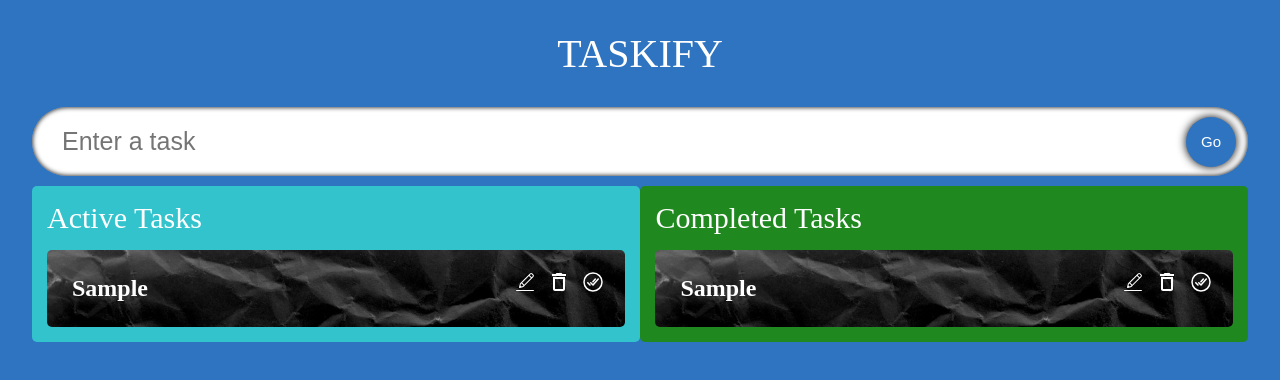
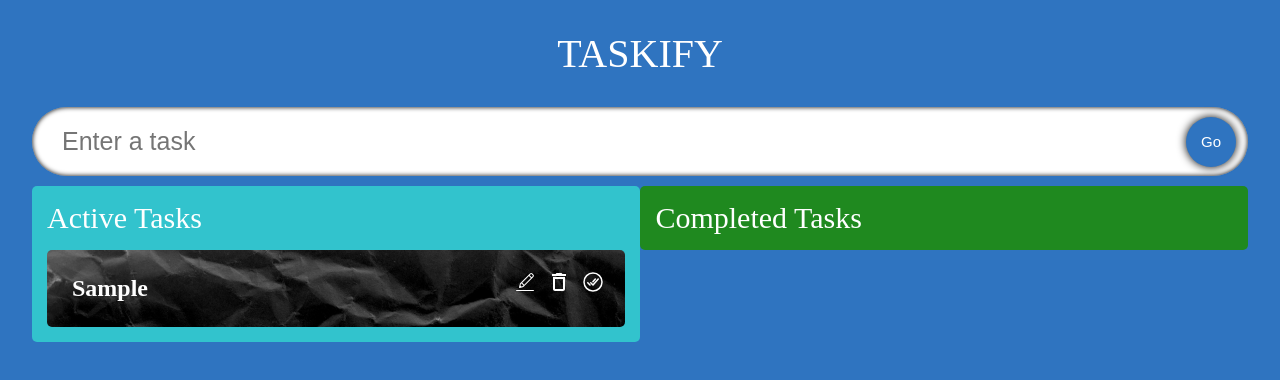
Before and after one commit to sailakshmy/typescriptToDoApp, a React (Create React App) app in the folder typescript-todo-app/: page / in a window 1280 px wide. Both pictures are taken after typing "Sample" into the empty fields and a click on the button "Go". Shown: the top 380 px of the page. Built offline with nearby package versions, Linux system fonts and the light colour scheme; a web font is replaced by a local one.

Commit message:
Commit-11:- Added drag and drop functionality for the items

```diff
--- a/typescript-todo-app/package.json
+++ b/typescript-todo-app/package.json
@@ -9,8 +9,10 @@
     "@types/jest": "^27.5.2",
     "@types/node": "^16.18.58",
     "@types/react": "^18.2.25",
+    "@types/react-beautiful-dnd": "^13.1.5",
     "@types/react-dom": "^18.2.11",
     "react": "^18.2.0",
+    "react-beautiful-dnd": "^13.1.1",
     "react-dom": "^18.2.0",
     "react-icons": "^4.11.0",
     "react-scripts": "^3.0.1",
--- a/typescript-todo-app/src/App.tsx
+++ b/typescript-todo-app/src/App.tsx
@@ -1,17 +1,19 @@
-import React,{FC, useState, FormEvent} from 'react';
+import React, { FC, useState, FormEvent } from 'react';
 import './App.css';
 import InputField from './components/InputField';
 import { Todo } from './types';
 import TodoList from './components/TodoList';
+import {DragDropContext, DropResult} from 'react-beautiful-dnd';
 
-const App:FC =() => {
+const App: FC = () => {
   const [todo, setTodo] = useState<string>("");
   // console.log("Todo:-", todo);
   const [todoList, setTodoList] = useState<Todo[]>([]);
+  const [completedTodoList, setCompletedTodoList] = useState<Todo[]>([]);
 
   const handleTodoToList = (e: FormEvent) => {
     e.preventDefault();
-    if(todo){
+    if (todo) {
       setTodoList([...todoList, {
         id: Date.now(),
         todo,
@@ -22,12 +24,39 @@ const App:FC =() => {
 
   }
   // console.log("TodoList:-", todoList);
+
+  const onDragEnd = (result:DropResult)=>{
+    const {source, destination} = result;
+    if(!destination|| (destination.droppableId === source.droppableId && destination.index === source.index) ) return;
+
+    let active = todoList;
+    let completed = completedTodoList;
+    let add = active[0];
+    if(source.droppableId === 'ActiveList'){
+      add = active[source.index];
+      active.splice(source.index,1);
+    } else if(source.droppableId === 'CompletedList'){
+      add = completed[source.index];
+      completed.splice(source.index,1);
+    }
+
+    if(destination.droppableId ==='ActiveList'){
+      active.splice(destination.index,0,add);
+    }else{
+      completed.splice(destination.index,0,add);
+    }
+    setCompletedTodoList(completed);
+    setTodoList(active);
+  }
   return (
-    <div className="App">
-      <span className="heading">Taskify</span>
-      <InputField todo={todo} setTodo={setTodo} handleTodoToList={handleTodoToList}/>
-      <TodoList todoList={todoList} setTodoList={setTodoList}/>
-    </div>
+    <DragDropContext onDragEnd={onDragEnd}>
+      <div className="App">
+        <span className="heading">Taskify</span>
+        <InputField todo={todo} setTodo={setTodo} handleTodoToList={handleTodoToList} />
+        <TodoList todoList={todoList} setTodoList={setTodoList} completedTodoList={completedTodoList} setCompletedTodoList={setCompletedTodoList} />
+      </div>
+    </DragDropContext>
+
   );
 }
 
--- a/typescript-todo-app/src/components/TodoCard.css
+++ b/typescript-todo-app/src/components/TodoCard.css
@@ -30,3 +30,7 @@
     margin-left: 10px;
     cursor: pointer;
 }
+
+.dragging {
+    box-shadow: 0 0 20px blue;
+}
--- a/typescript-todo-app/src/components/TodoCard.tsx
+++ b/typescript-todo-app/src/components/TodoCard.tsx
@@ -1,41 +1,50 @@
-import React,{FC, FormEvent, useEffect, useRef, useState} from 'react';
+import React, { FC, FormEvent, useEffect, useRef, useState } from 'react';
 import { TodoCardProps } from '../types';
-import {CiEdit} from 'react-icons/ci';
-import {MdDeleteOutline} from 'react-icons/md';
-import {IoCheckmarkDoneCircleOutline} from 'react-icons/io5';
+import { CiEdit } from 'react-icons/ci';
+import { MdDeleteOutline } from 'react-icons/md';
+import { IoCheckmarkDoneCircleOutline } from 'react-icons/io5';
 import './TodoCard.css';
+import { Draggable } from 'react-beautiful-dnd';
 
 
-const TodoCard:FC<TodoCardProps> = ({todo, todoList, setTodoList}) => {
+const TodoCard: FC<TodoCardProps> = ({ todo, todoList, setTodoList, index }) => {
   const [editState, setEditState] = useState<boolean>(false);
   const [editedTodo, setEditedTodo] = useState<string>(todo.todo);
   const editTodoFieldRef = useRef<HTMLInputElement>(null);
 
-  useEffect(()=>{
+  useEffect(() => {
     editTodoFieldRef.current?.focus();
-  },[editState])
+  }, [editState])
 
   const handleEdit = () => {
-    if(!editState && !todo.isDone) setEditState(!editState);
+    if (!editState && !todo.isDone) setEditState(!editState);
   }
-  const handleDelete = (id:number)=>{
-    setTodoList(todoList.filter(todo=>todo.id!==id))
+  const handleDelete = (id: number) => {
+    setTodoList(todoList.filter(todo => todo.id !== id))
   }
-  const handleDone = (id:number) =>{
-    setTodoList(todoList.map(todo=>todo.id===id?{...todo,isDone:!todo.isDone}:todo));
+  const handleDone = (id: number) => {
+    setTodoList(todoList.map(todo => todo.id === id ? { ...todo, isDone: !todo.isDone } : todo));
   }
-  const handleSubmit = (e:FormEvent, id:number)=>{
+  const handleSubmit = (e: FormEvent, id: number) => {
     e.preventDefault();
-    setTodoList(todoList.map(todo=>todo.id===id?{...todo,todo:editedTodo}:todo));
+    setTodoList(todoList.map(todo => todo.id === id ? { ...todo, todo: editedTodo } : todo));
     setEditState(false);
   }
   return (
-    <form className='todoList_Card' onSubmit={(e)=>handleSubmit(e,todo.id)}>
+    <Draggable draggableId={todo.id.toString()} index={index}>
+      {(provided, snapshot)=>(
+              <form
+                className={`todoList_Card ${snapshot.isDragging?'dragging':''}`}
+                onSubmit={(e) => handleSubmit(e, todo.id)}
+                {...provided.draggableProps}
+                {...provided.dragHandleProps}
+                ref={provided.innerRef}
+              >
               {
                 editState
                   ? <input
                     value={editedTodo}
-              onChange={(e)=> setEditedTodo(e.target.value)}
+                    onChange={(e) => setEditedTodo(e.target.value)}
                     className="todoList_Card--text"
                     ref={editTodoFieldRef}
                   />
@@ -45,16 +54,18 @@ const TodoCard:FC<TodoCardProps> = ({todo, todoList, setTodoList}) => {
               }
               <div>
                 <span className="icons" onClick={handleEdit}>
-            <CiEdit/>
+                  <CiEdit />
                 </span>
-        <span className="icons" onClick={()=>handleDelete(todo.id)}>
-            <MdDeleteOutline/>
+                <span className="icons" onClick={() => handleDelete(todo.id)}>
+                  <MdDeleteOutline />
                 </span>
-        <span className="icons" onClick={()=>handleDone(todo.id)}>
-            <IoCheckmarkDoneCircleOutline/>
+                <span className="icons" onClick={() => handleDone(todo.id)}>
+                  <IoCheckmarkDoneCircleOutline />
                 </span>
               </div>
             </form>
+      )}
+    </Draggable>
   )
 }
 
--- a/typescript-todo-app/src/components/TodoList.css
+++ b/typescript-todo-app/src/components/TodoList.css
@@ -23,6 +23,14 @@
     background-color: rgb(31, 137, 31);
 }
 
+.dragactive {
+    background-color: rgb(50,221,236);
+}
+
+.dragcompleted {
+    background-color: rgb(37, 160, 50);
+}
+
 @media (max-width: 700px){
     .container{
         width: 95%;
--- a/typescript-todo-app/src/components/TodoList.tsx
+++ b/typescript-todo-app/src/components/TodoList.tsx
@@ -1,27 +1,36 @@
 import React, { FC } from 'react';
 import './TodoList.css';
-import {TodoListProps} from '../types';
+import { TodoListProps } from '../types';
 import TodoCard from './TodoCard';
+import { Droppable } from 'react-beautiful-dnd';
 
 
-const TodoList:FC<TodoListProps> = ({todoList, setTodoList}) => {
+const TodoList: FC<TodoListProps> = ({ todoList, setTodoList, completedTodoList, setCompletedTodoList }) => {
   return (
-    // <div className='todoList'>
-    //
-    // </div>
     <div className="container">
-      <div className="todoList">
+      <Droppable droppableId='ActiveList'>
+        {(provided,snapshot) => (
+          <div className={`todoList ${snapshot.isDraggingOver?'dragactive':''}`} ref={provided.innerRef} {...provided.droppableProps}>
             <span className="todoList_sectionHeading">
               Active Tasks
             </span>
-        {todoList.map((todo)=><TodoCard todo={todo} key={todo.id} todoList={todoList} setTodoList={setTodoList}/>)}
+            {todoList.map((todo,index) => <TodoCard todo={todo} key={todo.id} todoList={todoList} setTodoList={setTodoList} index={index}/>)}
+            {provided.placeholder}
           </div>
-      <div className="todoList remove">
+        )}
+
+      </Droppable>
+      <Droppable droppableId='CompletedList'>
+        {(provided, snapshot) => (
+          <div className={`todoList remove ${snapshot.isDraggingOver?'dragcompleted':''}`} ref={provided.innerRef} {...provided.droppableProps}>
             <span className="todoList_sectionHeading">
               Completed Tasks
             </span>
-      {todoList.map((todo)=><TodoCard todo={todo} key={todo.id} todoList={todoList} setTodoList={setTodoList}/>)}
+            {completedTodoList.map((todo,index) => <TodoCard todo={todo} key={todo.id} todoList={completedTodoList} setTodoList={setCompletedTodoList} index={index}/>)}
+            {provided.placeholder}
           </div>
+        )}
+      </Droppable>
     </div>
   )
 }
```
Also changed, not shown: typescript-todo-app/src/index.tsx (+7 -9 lines), typescript-todo-app/src/types.ts (+8 -3 lines), 1 other file (tests, documents, lock files or other folders). Lines whose indentation alone changed are shown as unchanged.
